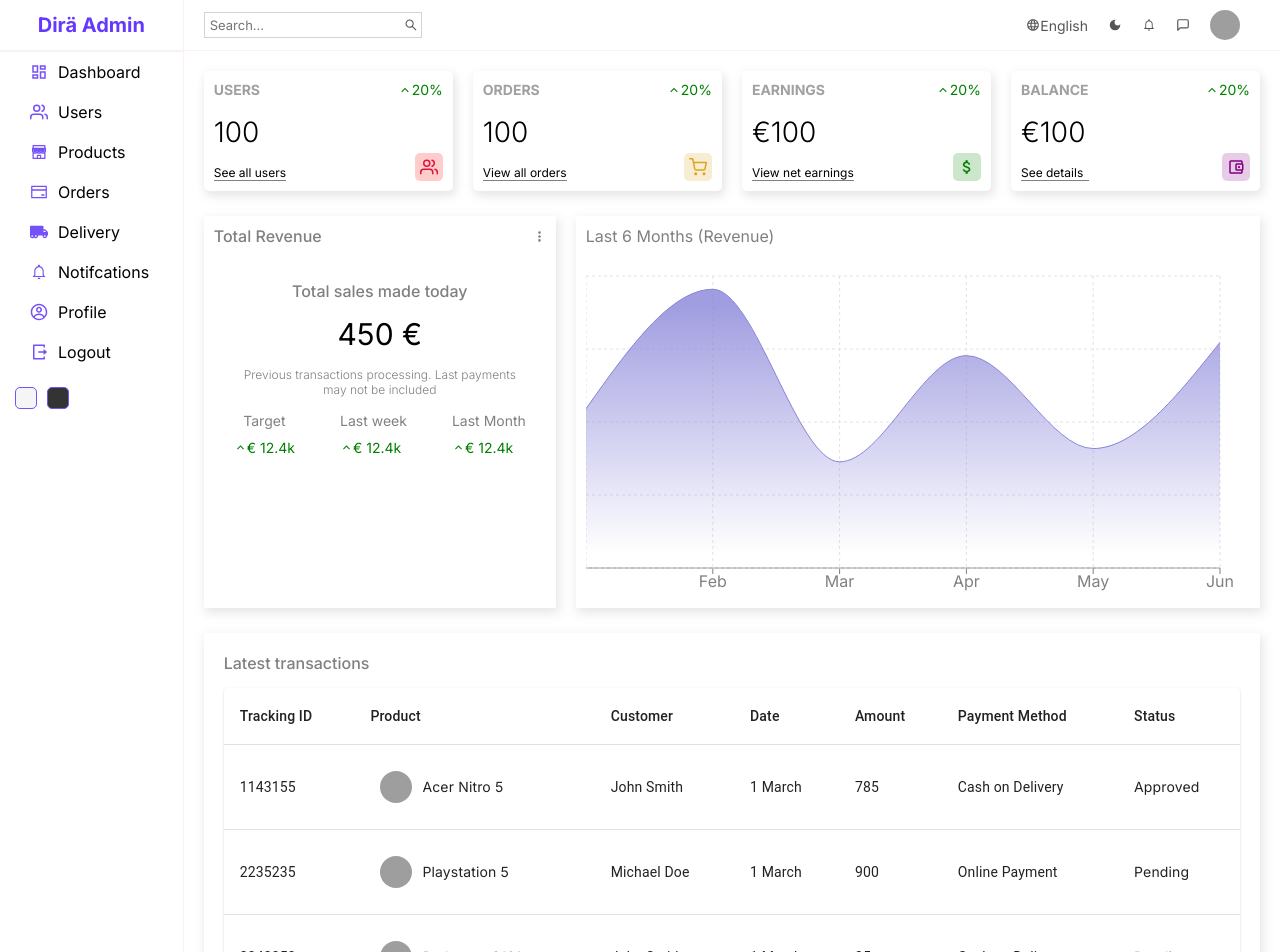
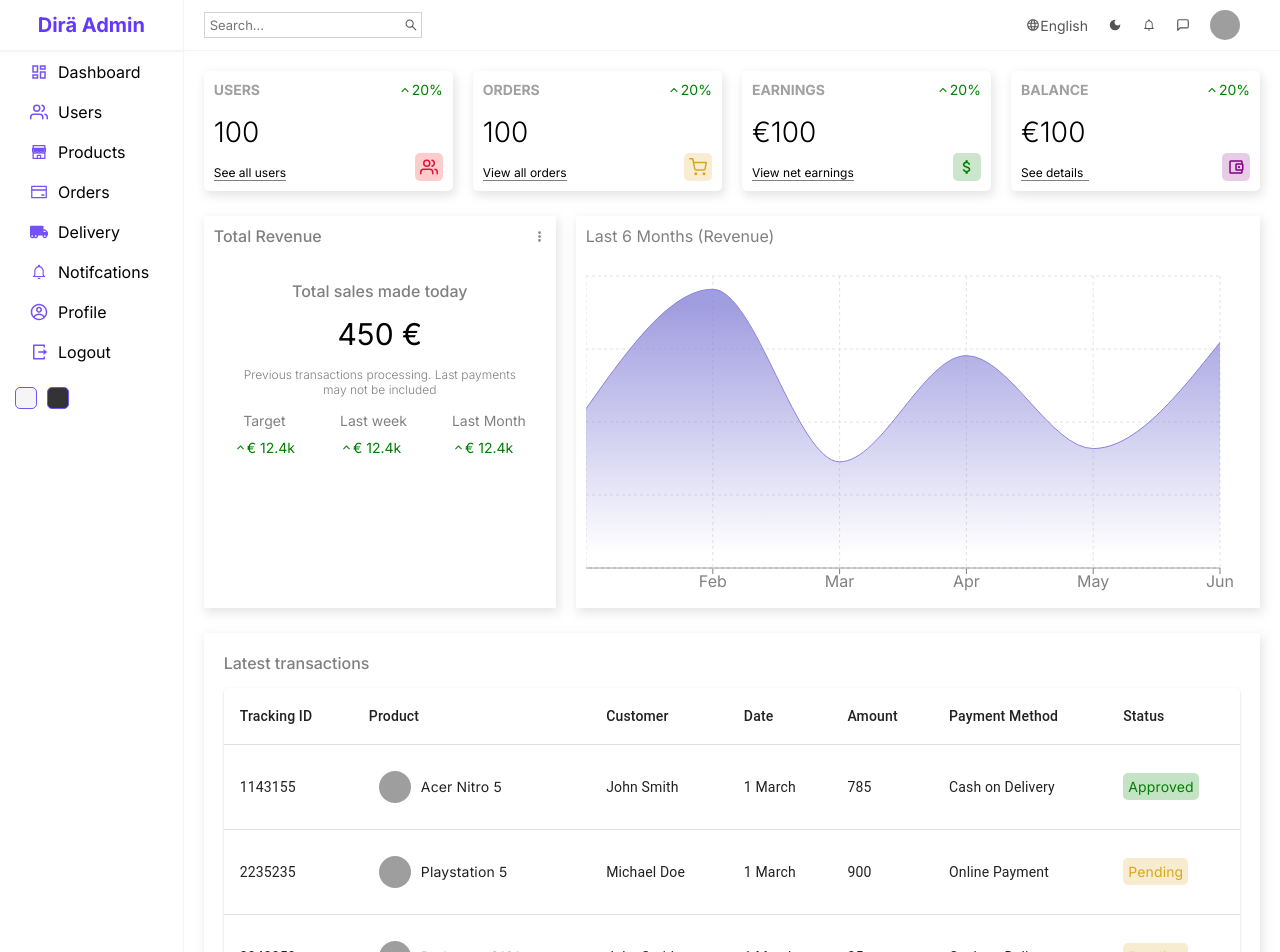
Before and after one commit to BrianSimiyu/admin-dashboard-project, a React (Create React App) app: page / in a window 1280 px wide. Shown: the top 952 px of the page. Built offline with nearby package versions, Linux system fonts and the light colour scheme; grey boxes are pictures that could not be loaded.

Commit message:
table styling

```diff
--- a/src/components/table/table.scss
+++ b/src/components/table/table.scss
@@ -2,13 +2,33 @@
   .cellWrapper {
     display: flex;
     align-items: center;
+
+    .image {
+      width: 32px;
+      height: 32px;
+      border-radius: 50%;
+      margin: 10px;
+      object-fit: cover;
+    }
   }
 
-  .image {
-    width: 32px;
-    height: 32px;
-    border-radius: 50%;
-    margin: 10px;
-    object-fit: cover;
+  .status {
+    padding: 5px;
+    border-radius: 5px;
+
+    &.Approved {
+      color: green;
+      background-color: rgba(0, 128, 0, 0.233);
+    }
+
+    &.Pending {
+      color: goldenrod;
+      background-color: rgba(218, 165, 32, 0.215);
+    }
+
+    &.Approved {
+      color: green;
+      background-color: rgba(0, 128, 0, 0.233);
+    }
   }
 }
```
